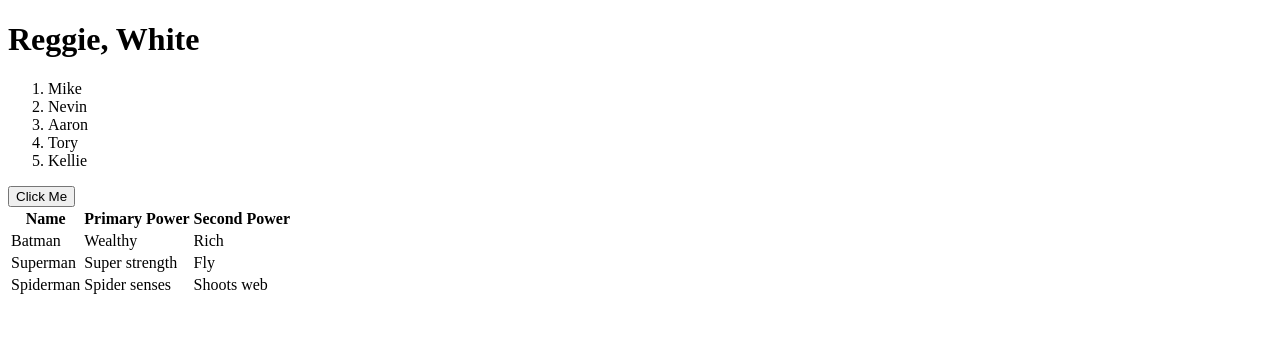
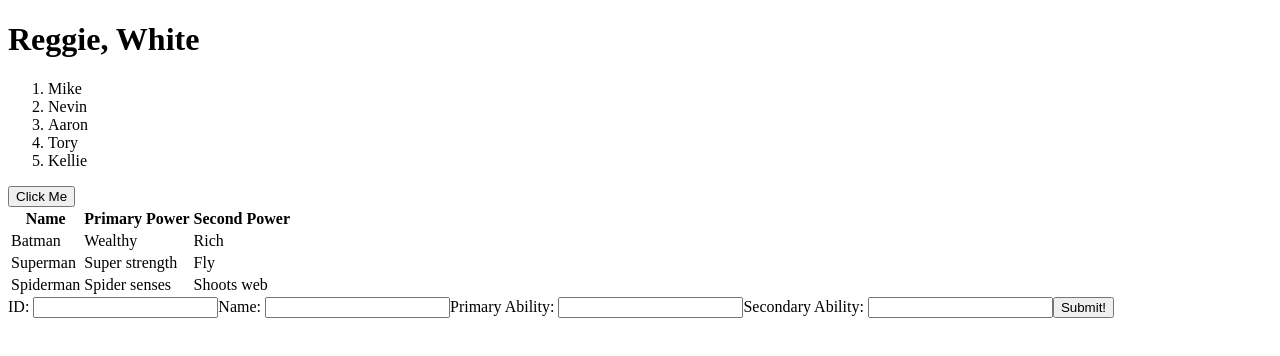
Before and after one commit to Kelphane/React-WorkSheet, a React (Create React App) app: page / in a window 1280 px wide. Shown: the top 356 px of the page. Built offline with nearby package versions, Linux system fonts and the light colour scheme.

Commit message:
Create CreateHero Component with a handleChange and render method

```diff
--- a/src/App.jsx
+++ b/src/App.jsx
@@ -3,6 +3,7 @@ import DisplayName from "./Components/DisplayName/DisplayName";
 import DisplayList from "./Components/DisplayList/DisplayList";
 import SendAlert from "./Components/SendAlert/SendAlert";
 import SuperHeroList from "./Components/SuperHeroList/SuperHeroList";
+import CreateSuperHero from "./Components/CreateSuperHero/CreateSuperHero";
 
 class App extends Component{
    constructor(props){
@@ -38,6 +39,12 @@ class App extends Component{
        alert("devCodeCamp!");
    }
 
+   createHero(hero){
+       this.setState({
+           superheroes: [].push(hero)
+       });
+   }
+
    render(){
        return (
            <div>
@@ -45,6 +52,7 @@ class App extends Component{
                 <DisplayList names={this.state.names}/>
                 <SendAlert alert={this.AlertUser}/>
                 <SuperHeroList heroes={this.state.superheroes} />
+                <CreateSuperHero createHero={this.createHero}/>
            </div>
        );
    }
--- /dev/null
+++ b/src/Components/CreateSuperHero/CreateSuperHero.jsx
@@ -0,0 +1,43 @@
+import React from "react";
+import { Component } from "react";
+
+class CreateSuperHero extends Component{
+    constructor(props){
+        super(props);
+        this.state = {
+            id: " ",
+            name: " ",
+            primary: " ",
+            secondary: " "
+        }
+    }
+
+    handleChange = (event) => {
+        this.setState({
+            [event.target.name]: event.target.value
+        });
+        console.log(this.state[event.target.name]);
+    }
+
+    render(){
+        return(
+            <form>
+                <label for="id">ID: </label>
+                <input type="text" name="id" onChange={this.handleChange} />
+
+                <label for="name">Name: </label>
+                <input type="text" name="name" onChange={this.handleChange} />
+
+                <label for="primary">Primary Ability: </label>
+                <input type="text" name="primary" onChange={this.handleChange} />
+
+                <label for="secondary">Secondary Ability: </label>
+                <input type="text" name="secondary" onChange={this.handleChange} />
+
+                <button type="submit">Submit!</button>
+            </form>
+        );
+    }
+}
+
+export default CreateSuperHero;
```
